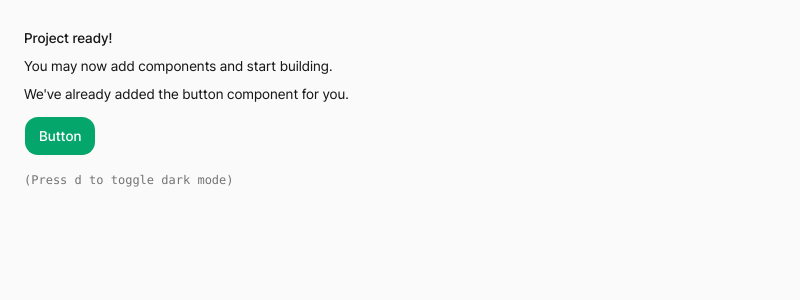
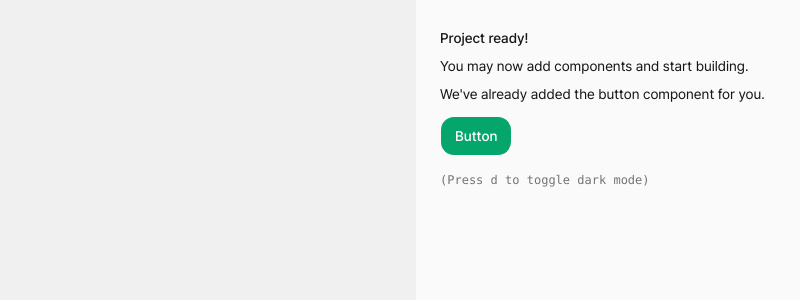
Before and after one commit to KIM-N-KANG/manyak-web, a Next.js app: page / in a window 1280 px wide. Shown: the top 300 px of the page, without its empty margins (0-800 px from the left). Built offline with nearby package versions, Linux system fonts and the light colour scheme.

Commit message:
[KNK-102] Design: 모바일 레이아웃 컨테이너 적용

```diff
--- a/src/app/layout.tsx
+++ b/src/app/layout.tsx
@@ -1,9 +1,17 @@
 import './globals.css';
+
+import type { Viewport } from 'next';
 
 import { pretendard } from '@/assets/fonts/fonts';
 import { MotionProvider } from '@/components/providers/motion-provider';
 import { QueryProvider } from '@/components/providers/query-provider';
 import { ThemeProvider } from '@/components/providers/theme-provider';
+
+export const viewport: Viewport = {
+  width: 'device-width',
+  initialScale: 1,
+  viewportFit: 'cover',
+};
 
 export default function RootLayout({
   children,
@@ -12,10 +20,14 @@ export default function RootLayout({
 }>) {
   return (
     <html lang="ko" className={pretendard.variable} suppressHydrationWarning>
-      <body className="bg-background font-sans text-foreground antialiased">
+      <body className="bg-muted font-sans text-foreground antialiased">
         <QueryProvider>
           <MotionProvider>
-            <ThemeProvider>{children}</ThemeProvider>
+            <ThemeProvider>
+              <div className="mx-auto min-h-svh w-full max-w-md bg-background">
+                {children}
+              </div>
+            </ThemeProvider>
           </MotionProvider>
         </QueryProvider>
       </body>
```
